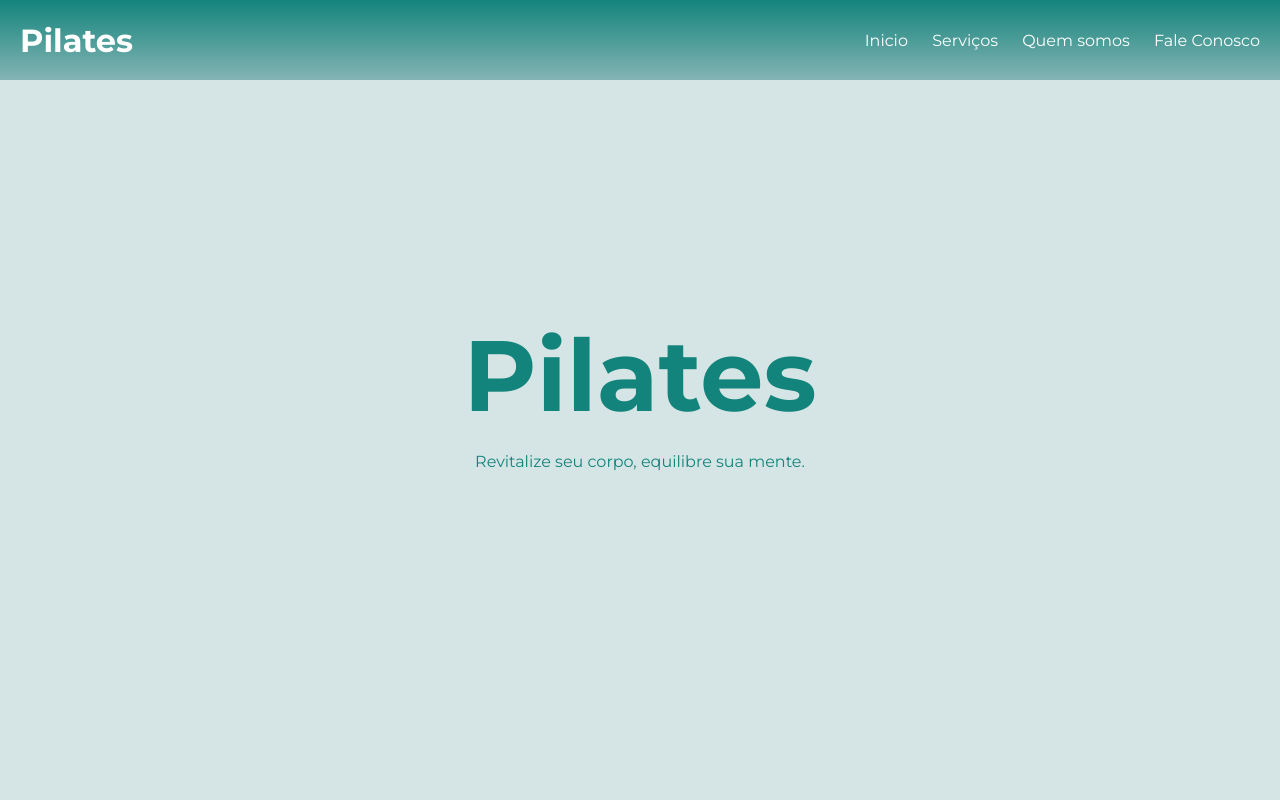
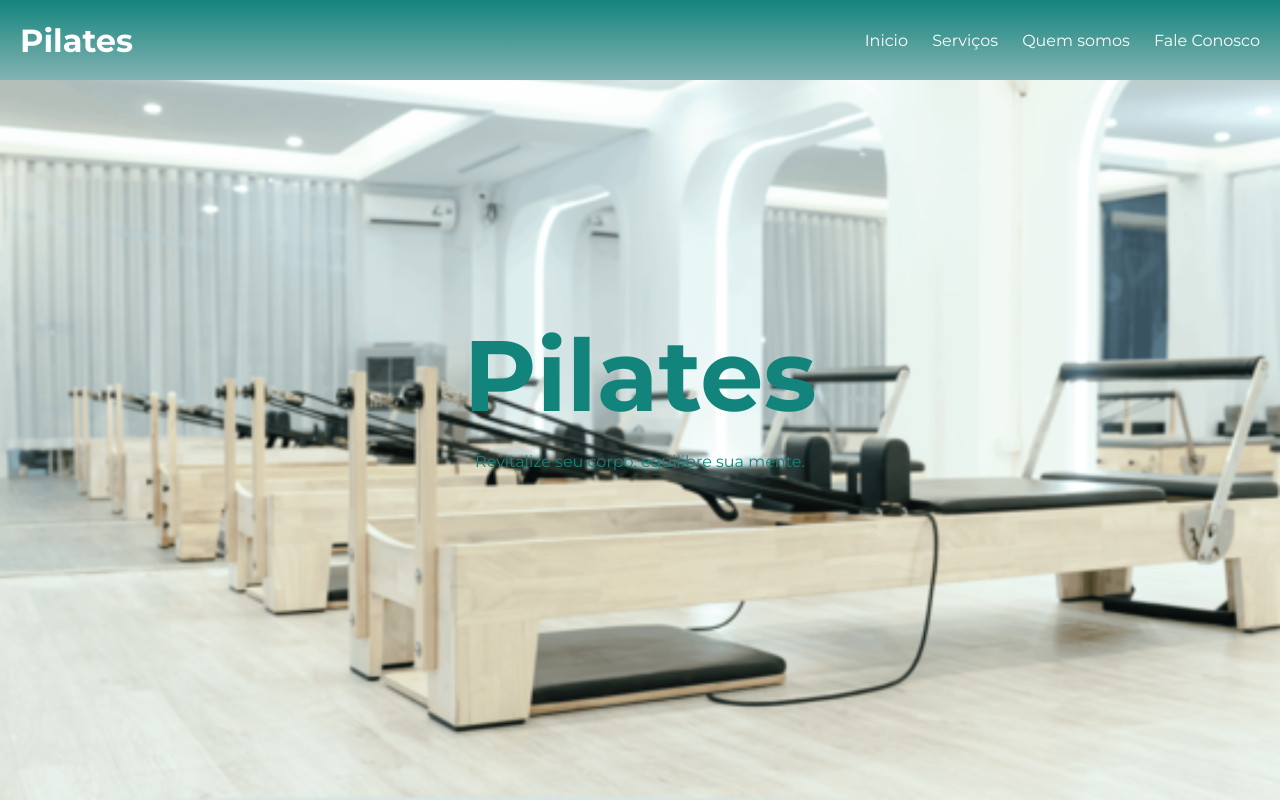
Before and after one commit to analumarcal/site-pilates, a plain HTML site: page index.html in a window 1280 px wide. Shown: the top 800 px of the page. Drawn offline with Linux system fonts and the light colour scheme.

Commit message:
Update style.css

```diff
--- a/assets/css/style.css
+++ b/assets/css/style.css
@@ -51,7 +51,7 @@ body {
     align-items: center;
     height: 100vh;
     background-color: rgba(132, 180, 180, 0.34);
-    background-image: url('/site-pilates/blob/main/data/img/studio.png');
+    background-image: url('/site-pilates/data/img/studio.png');
     background-blend-mode:luminosity;
     background-size: cover;
 }
```
